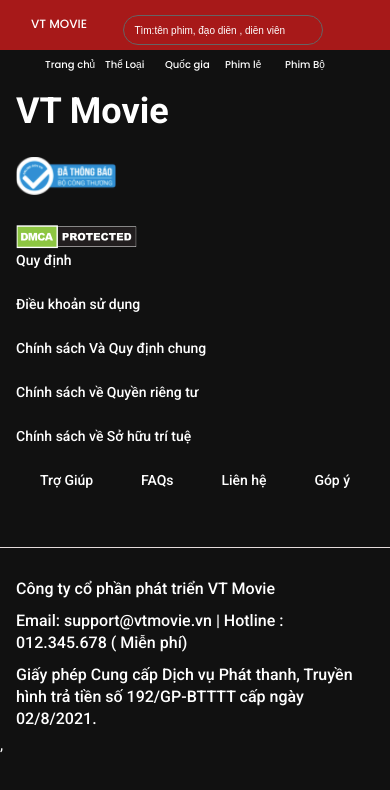
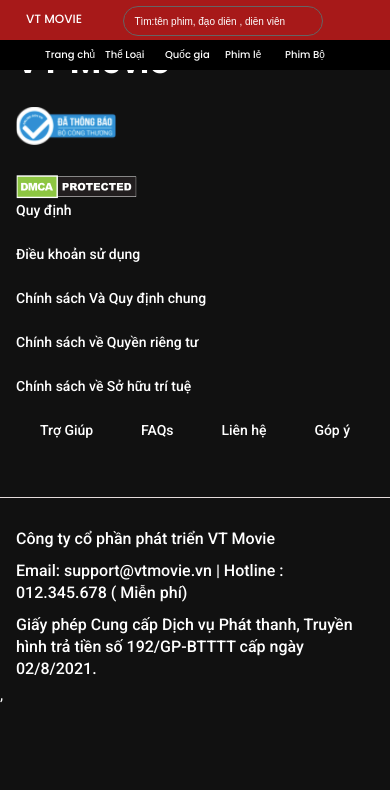
Before and after one commit to HoangNgocThanh20/VT-movie, a React (Create React App) app: page /category in a window 390 px wide. Shown: the top 790 px of the page. Built offline with nearby package versions, Linux system fonts and the light colour scheme.

Commit message:
fix header fixed

```diff
--- a/src/components/Header/Header.module.scss
+++ b/src/components/Header/Header.module.scss
@@ -10,7 +10,7 @@
    @media screen and (min-width: 0) and (max-width: 739px) {
        height: 50px;
        background: rgb(167, 25, 25);
-       position: relative;
+       position: fixed;
    }
    @media screen and (min-width: 740px) and (max-width: 1113px) {
         background-color: rgb(167, 25, 25);
@@ -26,7 +26,7 @@
             padding: 8px 20px 0 11px;
             @media screen and (min-width: 0) and (max-width: 739px) {
                 font-size: 12px;
-                padding: 15px;
+                padding: 10px;
                 position:absolute;
             }
             @media screen and (min-width: 740px) and (max-width: 1113px) {
@@ -40,6 +40,7 @@
             margin-top: 15px;
             @media screen and (min-width: 0) and (max-width: 739px) {
                margin-left: 30%;
+               margin-top: 6px;
             }
             @media screen and (min-width: 740px) and (max-width: 1113px) {
                 margin-left: 0;
@@ -89,11 +90,13 @@
             align-items: center;
             justify-content: space-between;
             @media screen and (min-width: 0) and (max-width: 739px) {
-                position: absolute;
-                top: 50px;
-                left: 50%;
-                transform: translateX(-50%);
+                position: fixed;
+                top: 40px;
+                left: 0;
                 justify-content: center;
+                right: 0;
+                background: #000;
+                padding-bottom: 5px;
             }
             @media screen and (min-width: 740px) and (max-width: 1113px) {
                 margin-left: 10px;
```
